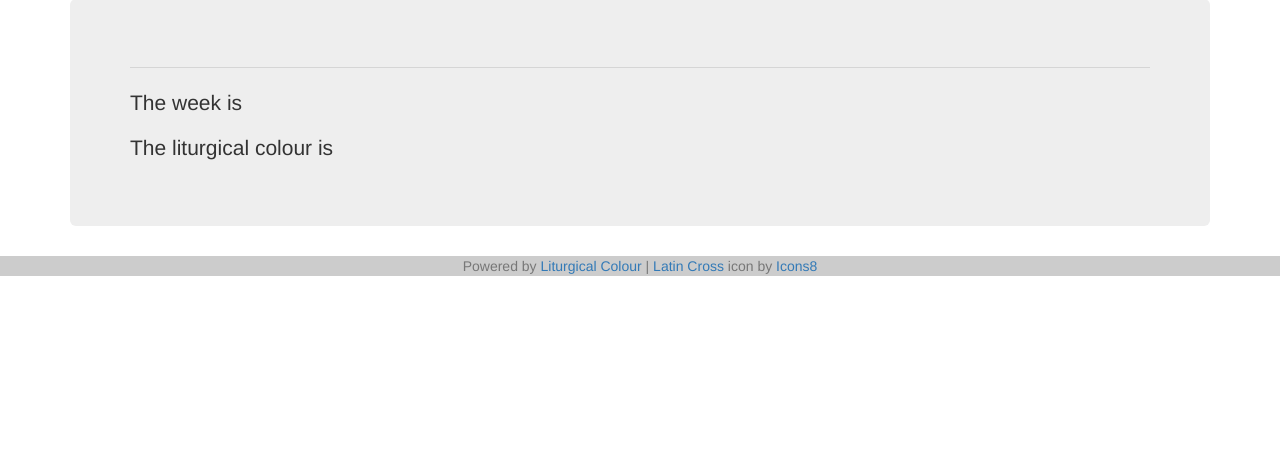
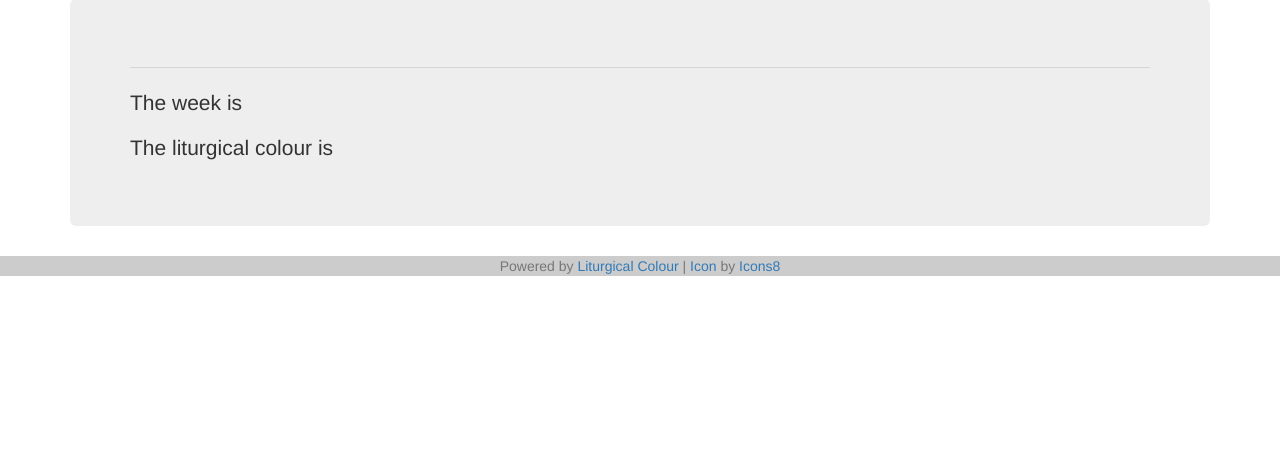
Before and after one commit to djjudas21/liturgical-colour-app, a Flask app: template templates/template.html in a window 1280 px wide. Shown: the part 26-488 px from the top of the page. Run offline with Flask 3, Linux system fonts and the light colour scheme; the template is opened without the code that fills it, so the values that code supplies are empty; some libraries are stand-ins or nearby versions.

Commit message:
Shorten footer message

```diff
--- a/templates/template.html
+++ b/templates/template.html
@@ -36,7 +36,7 @@
 <footer class="text-center text-lg-start bg-body-tertiary text-muted">
   <div class="text-center p-4" style="background-color: rgba(0, 0, 0, 0.20);">
     Powered by <a class="text-reset fw-bold" href="https://github.com/djjudas21/liturgical-colour-app">Liturgical Colour</a> |
-    <a target="_blank" href="https://icons8.com/icon/A51q2n9iZRkQ/latin-cross">Latin Cross</a> icon by <a target="_blank" href="https://icons8.com">Icons8</a>
+    <a target="_blank" href="https://icons8.com/icon/A51q2n9iZRkQ/latin-cross">Icon</a> by <a target="_blank" href="https://icons8.com">Icons8</a>
   </div>
 </footer>
 </body>
```
